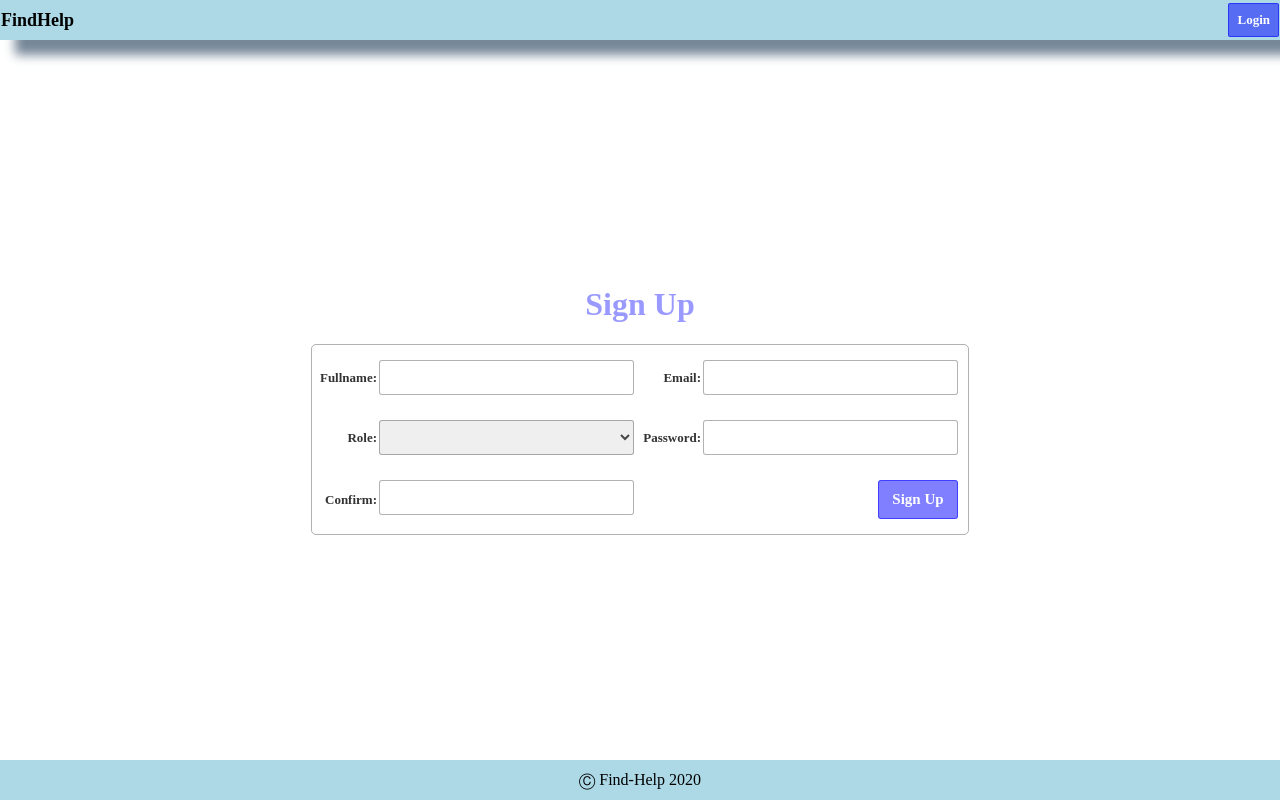
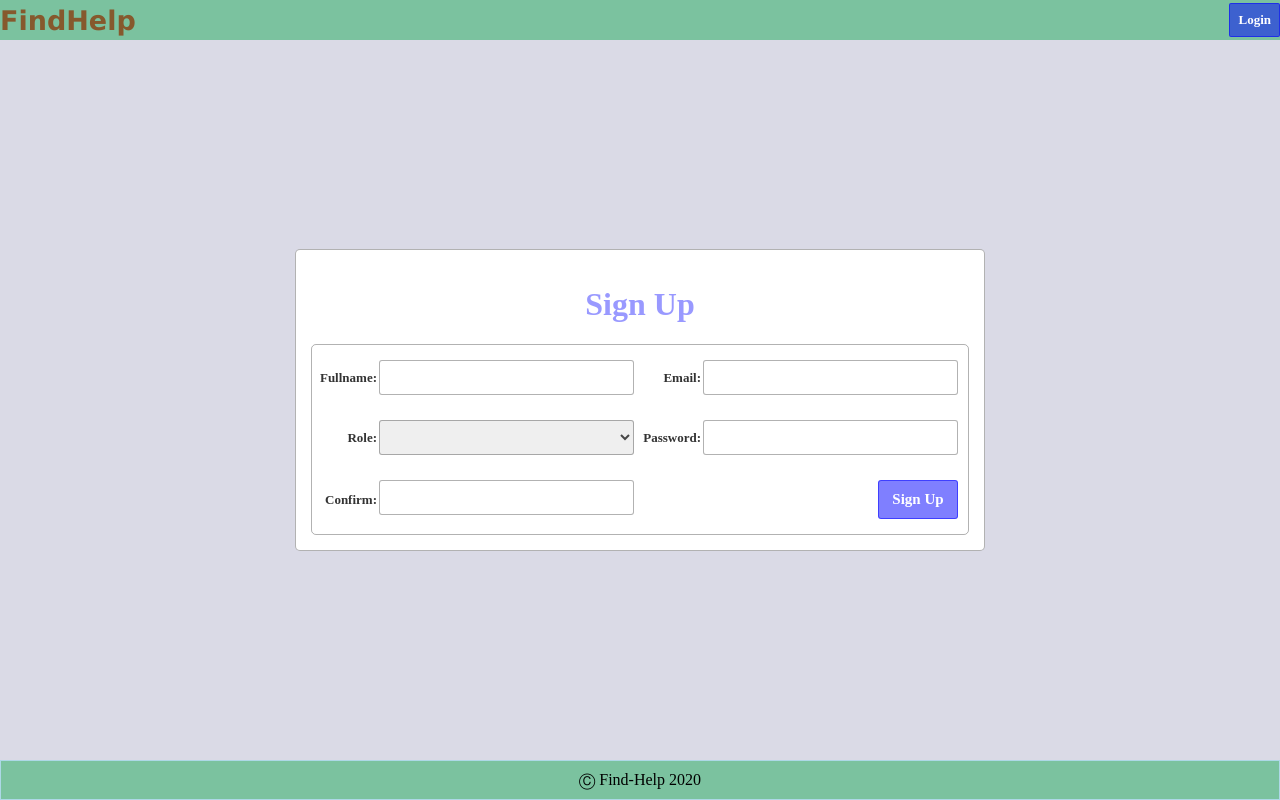
Before and after one commit to Njaya2019/FindHelp-app, a Flask app: page /signup in a window 1280 px wide. Run offline with Flask 2, Linux system fonts and the light colour scheme; parts of the project's set-up code (start-up, migrations or seed data) failed here and were passed over; some libraries are stand-ins or nearby versions.

Commit message:
[chore] changed navigation and body background color

```diff
--- a/static/css/newpassword.css
+++ b/static/css/newpassword.css
@@ -15,12 +15,13 @@ body{
     grid-template-areas:
     "nav"
     "body";
+    background-color: rgba(133, 133, 173, 0.3);
 }
 
 /* Navigation */
 #body-container #nav{
   grid-area: nav;
-  background-color: lightblue;
+  background-color: rgba(60, 179, 113, 0.6);
 }
 
 /* Body */
@@ -38,6 +39,7 @@ body{
     padding: 15px;
     border-radius: 5px;
     width: minmax(200px, 300px);
+    background-color: white;
 }
 
 /* heading */
--- a/static/css/signup.css
+++ b/static/css/signup.css
@@ -17,6 +17,7 @@ body{
     grid-row-gap: 10px;
     height: 100vh;
     padding: 0px;
+    background-color: rgba(133, 133, 173, 0.3);
     /* border: 1px solid red; */
 
 }
@@ -28,21 +29,23 @@ body{
     justify-content: space-between;
     align-items: center;
     padding: 0px;
-    background-color: lightblue;
-    box-shadow: 15px 15px 10px lightslategray;
-    border: 1px solid lightblue;
+    background-color: rgba(60, 179, 113, 0.6);
+    /* box-shadow: 15px 15px 10px lightslategray; */
+    /* border: 1px solid rgba(60, 179, 113, 0.6); */
     margin-left: 0px;
     margin-right: 0px;
 }
 
 #signup-navbar a{
     text-decoration-line: none;
-    color: black;
+    /* color: black; */
 }
 
 #signup-homelink{
-    font-size: 18px;
-    font-weight: bold;
+    font-family: 'Lucida Sans', 'Lucida Sans Regular', 'Lucida Grande', 'Lucida Sans Unicode', Geneva, Verdana, sans-serif;
+    font-size: 27px;
+    color: rgba(134, 89, 45, 1);
+    font-weight: 1000;
     margin-left: 0px;
     margin-right: 0px;
 }
@@ -69,11 +72,19 @@ body{
     justify-content: center;
     align-items: center;
 }
+#signup-body #inner-signup-container{
+    border: 1px solid rgba(0, 0, 0, 0.3);
+    padding: 5px;
+    border-radius: 5px;
+    background-color: white;
+}
 /* Signup text title */
 #signup-body h1{
     font-size: 27px;
     color: rgba(0, 0, 255, 0.4);
     font-weight: bolder;
+    /* border: 1px solid black; */
+    text-align: center;
 }
 
 /* Sign up error div container */
@@ -86,14 +97,20 @@ body{
 /* Error messages section */
 #signup-body #signup-errors li{
     color: rgba(255, 0, 0, 0.7);
+    /* background-color: rgba(0, 0, 255, 0.4); */
+    text-align: center;
+    display: grid;
+    grid-template-columns: 150px;
+    font-size: 13px;
+    /* border: 1px solid black; */
 }
 
 /* Form container. Signup form.*/
 #signup-body #signup-form{
-    border: 1px solid rgba(0, 0, 0, 0.3);
+    /* border: 1px solid rgba(0, 0, 0, 0.3); */
     border-radius: 5px;
     display: grid;
-    grid-template-columns: 220px;
+    grid-template-columns: minmax(100px 220px);
     grid-auto-rows: 20px 40px 20px 40px 20px 40px 20px 40px 20px 40px 40px;
     grid-row-gap: 10px;
     grid-template-areas:
@@ -133,6 +150,9 @@ body{
 
 #signup-body #signup-form #role-textbox-div{
     grid-area: roleBox;
+    /* border: 1px solid black; */
+    display: grid;
+    grid-template-columns: 1fr;
 }
 
 #signup-body #signup-form #password-label-div{
@@ -167,7 +187,7 @@ body{
 
 
 #signup-body #signup-form div input{
-    width: 216px;
+    /* width: 216px; */
     padding-top: 10px;
     padding-bottom: 11px;
     border-radius: 3px;
@@ -180,7 +200,8 @@ select{
     font-weight: bold;
     outline: none;
     border: 1px solid rgba(0, 0, 0, 0.3);
-    width: 218px;
+    /* width: 218px; */
+    /* width: 150px; */
     padding-top: 10px;
     padding-bottom: 11px;
     border-radius: 3px;
@@ -215,7 +236,7 @@ select option:nth-child(2), option:last-child{
 /* =================== Sign up footer ================== */
 #signup-footer{
     border: 1px solid lightblue;
-    background-color: lightblue;
+    background-color: rgba(60, 179, 113, 0.6);
     display: flex;
     flex-direction: row;
     justify-content: center;
@@ -231,8 +252,16 @@ select option:nth-child(2), option:last-child{
 
 /*==================== Media query for screens above 768px ====================*/
 @media (min-width: 768px){
+    /* signup container */
+    #signup-body #inner-signup-container{
+        border: 1px solid rgba(0, 0, 0, 0.3);
+        padding: 15px;
+        border-radius: 5px;
+        background-color: white;
+    }
     /* Form container. Signup form.*/
     #signup-body #signup-form{
+        border: 1px solid rgba(0, 0, 0, 0.3);
         display: grid;
         grid-template-columns: 60px 260px 60px 260px;
         grid-auto-rows: minmax(15px, auto);
@@ -293,4 +322,15 @@ select option:nth-child(2), option:last-child{
         border: 1px solid black;
     } */
 
+    /* Error messages section */
+    #signup-body #signup-errors li{
+        color: rgba(255, 0, 0, 0.7);
+        /* background-color: rgba(0, 0, 255, 0.4); */
+        text-align: center;
+        display: grid;
+        grid-template-columns: minmax(100px, 1fr);
+        font-size: 14px;
+        /* border: 1px solid black; */
+    }
+
 }
--- a/templates/signin.html
+++ b/templates/signin.html
@@ -17,6 +17,7 @@
         </div>
         <!-- Login form -->
         <div id="login-body">
+            <div id="inner-login-container">
                 <!-- Login title -->
                 <h1>Login</h1>
                 <!-- errors -->
@@ -51,6 +52,7 @@
                         <a href="{{ url_for('signin.signup') }}" id="signedup">Already a member ?</a>
                     </div>
                 </form>
+            </div>
         </div>
         <!-- Login page footer -->
         <div id="login-footer">
--- a/templates/signup.html
+++ b/templates/signup.html
@@ -17,6 +17,7 @@
         </div>
         <!-- Signup form -->
         <div id="signup-body">
+            <div id="inner-signup-container">
                 <!-- Signup title -->
                 <h1>Sign Up</h1>
                 <!-- signup errors -->
@@ -69,6 +70,7 @@
                         <input type="submit" value="Sign Up" id="submit">
                     </div>
                 </form>
+            </div>
         </div>
         <!-- Login page footer -->
         <div id="signup-footer">
```
Also changed, not shown: static/css/homepage.css (+11 -9 lines), static/css/login.css (+48 -9 lines), static/css/resetpassword.css (+23 -11 lines), static/js/resetpassword.js (+29 -2 lines).
